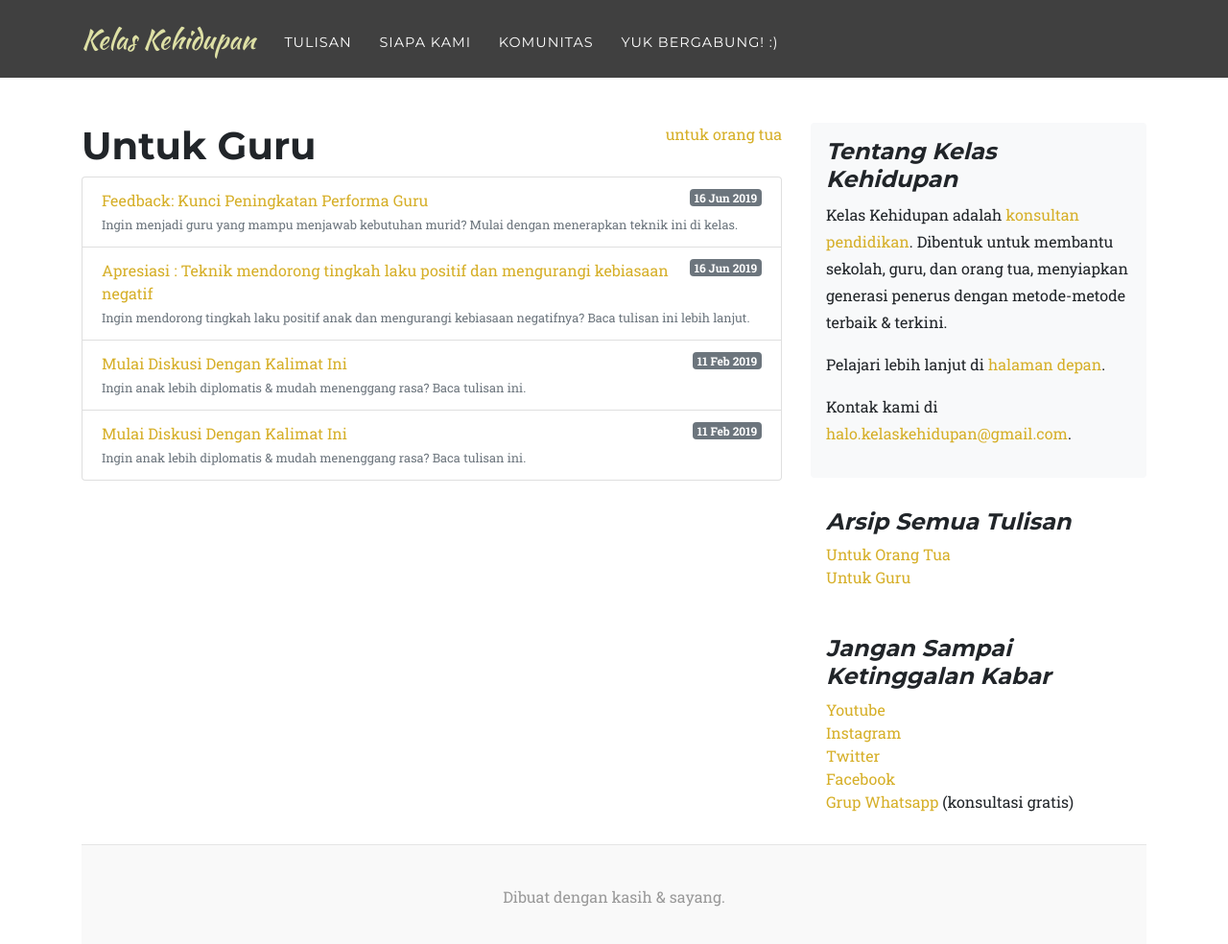
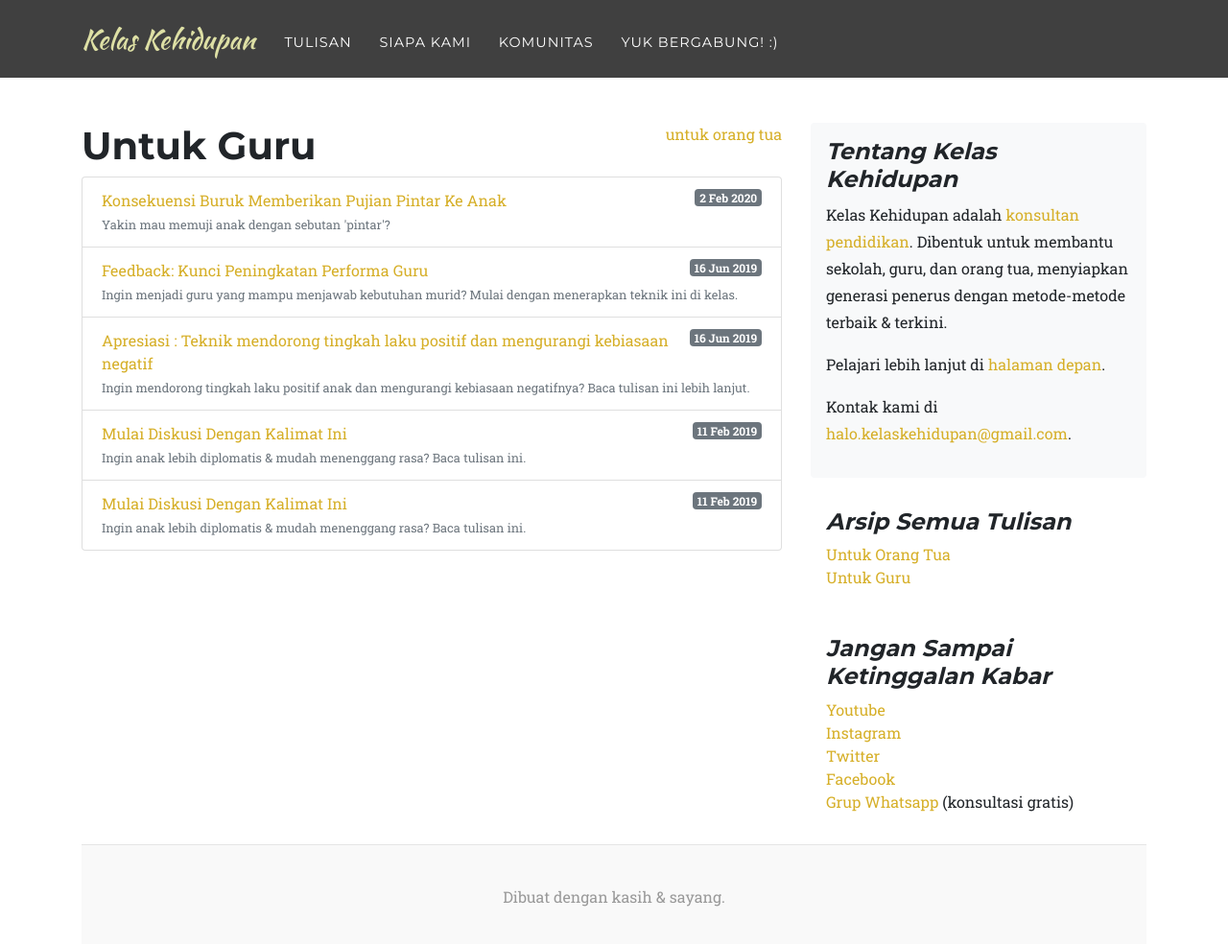
Before and after one commit to KelasKehidupan/kelaskehidupan.github.io, a Jekyll site: the page built from pages/untuk-guru.html, in a window 1280 px wide and 989 px high. Shown: the top 984 px of the window at 96% size. Built offline with Jekyll 4.4.1, drawn with Linux system fonts in a browser that asks for light colours; some web fonts are replaced.

Commit message:
Update 2020-02-02-konsekuensi-buruk-memberikan-pujian-pintar-ke-anak.md

```diff
--- a/_posts/2020-02-02-konsekuensi-buruk-memberikan-pujian-pintar-ke-anak.md
+++ b/_posts/2020-02-02-konsekuensi-buruk-memberikan-pujian-pintar-ke-anak.md
@@ -1,5 +1,13 @@
 ---
-published: false
+published: true
+layout: post
+permalink: konsekuensi-buruk-memberikan-pujian-pintar-ke-anak
+date: 2020-02-02T00:00:00.000Z
+categories:
+  - ortu
+  - guru
+author: nurul
+goal: Yakin mau memuji anak dengan sebutan 'pintar'?
 ---
 Sebagai orang tua ataupun guru, kita sering sekali memuji anak-anak kita dengan ucapan,”kamu anak pintar.” Biasanya pujian tersebut kita ucapkan, saat anak kita mendapatkan nilai bagus ataupun melakukan tugas dengan baik. Menurut kita, pujian tersebut akan membuat anak kita lebih semangat belajar. Tapi, benarkah seperti itu? Berikut hasil penelitian yang menunjukan sebaliknya.
 
```
